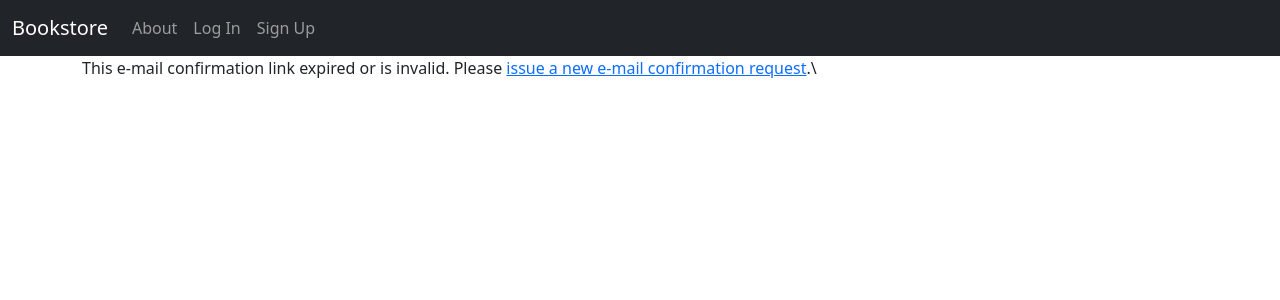
After one commit to MinatoNami/django-for-professionals, a Django app: template ch4-bookstore/templates/account/emailk_confim.html in a window 1280 px wide. The commit adds this page. Shown: the top 300 px of the page. Run offline with Django 4.2, Linux system fonts and the light colour scheme; the template is opened without the code that fills it, so the values that code supplies are empty.

Commit message:
Complete advanced user registration

```diff
--- a/ch4-bookstore/accounts/urls.py
+++ /dev/null
@@ -1,6 +0,0 @@
-from django.urls import path
-from .views import SignUpPageView
-
-urlpatterns = [
-    path("signup/", SignUpPageView.as_view(), name="signup"),
-]
--- a/ch4-bookstore/django_project/urls.py
+++ b/ch4-bookstore/django_project/urls.py
@@ -21,8 +21,8 @@ urlpatterns = [
     # Django admin
     path("admin/", admin.site.urls),
     # User management
-    path("accounts/", include("django.contrib.auth.urls")),
+    path("accounts/", include("allauth.urls")),
     # Local apps
-    path("accounts/", include("accounts.urls")),
+    # path("accounts/", include("accounts.urls")),
     path("", include("pages.urls")),
 ]
--- a/ch4-bookstore/requirements.txt
+++ b/ch4-bookstore/requirements.txt
@@ -5,3 +5,4 @@ sqlparse==0.5.3
 typing_extensions==4.15.0
 django-crispy-forms==1.14.0
 crispy-bootstrap5==0.6
+django-allauth==0.50.0
--- a/ch4-bookstore/templates/_base.html
+++ b/ch4-bookstore/templates/_base.html
@@ -22,14 +22,14 @@
                     </li>
                     {% if user.is_authenticated %}
                     <li class="nav-item">
-                        <a class="nav-link" href="{% url 'logout' %}">Log Out</a>
+                        <a class="nav-link" href="{% url 'account_logout' %}">Log Out</a>
                     </li>
                         {% else %}
                     <li class="nav-item">
-                        <a class="nav-link" href="{% url 'login' %}">Log In</a>
+                        <a class="nav-link" href="{% url 'account_login' %}">Log In</a>
                     </li>
                     <li class="nav-item">
-                        <a class="nav-link" href="{% url 'signup' %}">Sign Up</a>
+                        <a class="nav-link" href="{% url 'account_signup' %}">Sign Up</a>
                     </li>
                     {% endif %}
                 </ul>
--- /dev/null
+++ b/ch4-bookstore/templates/account/emailk_confim.html
@@ -0,0 +1,23 @@
+{% extends "_base.html" %}
+{% load i18n %}
+{% load account %}
+
+{% block head_title %}{% trans "Confirm E-mail Address" %}{% endblock %}
+{% block content %}
+    <h1>{% trans "Confirm E-mail Address" %}</h1>
+    {% if confirmation %}
+        {% user_display confirmation.email_address.user as user_display %}
+        <p>{% blocktrans with confirmation.email_address.email as email %}Please confirm
+        that <a href="mailto:{{ email }}">{{ email }}</a> is an e-mail address for user
+        {{ user_display }}.{% endblocktrans %}</p>
+        <form method="post" action="{% url 'account_confirm_email' confirmation.key %}">
+        {% csrf_token %}
+        <button class="btn btn-primary" type="submit">{% trans 'Confirm' %}</button>
+        </form>
+    {% else %}
+        {% url 'account_email' as email_url %}
+        <p>{% blocktrans %}This e-mail confirmation link expired or is invalid. Please
+        <a href="{{ email_url }}">issue a new e-mail confirmation request</a>.\
+        {% endblocktrans %}</p>
+    {% endif %}
+{% endblock %}
```
Also changed, not shown: ch4-bookstore/accounts/tests.py (+9 -12 lines), ch4-bookstore/accounts/views.py (deleted, +0 -10 lines), ch4-bookstore/django_project/settings.py (+19 -3 lines), ch4-bookstore/templates/account/logout.html (added, +14 -0 lines), ch4-bookstore/templates/account/login.html (renamed from ch4-bookstore/templates/registration/login.html), ch4-bookstore/templates/account/signup.html (renamed from ch4-bookstore/templates/registration/signup.html).
